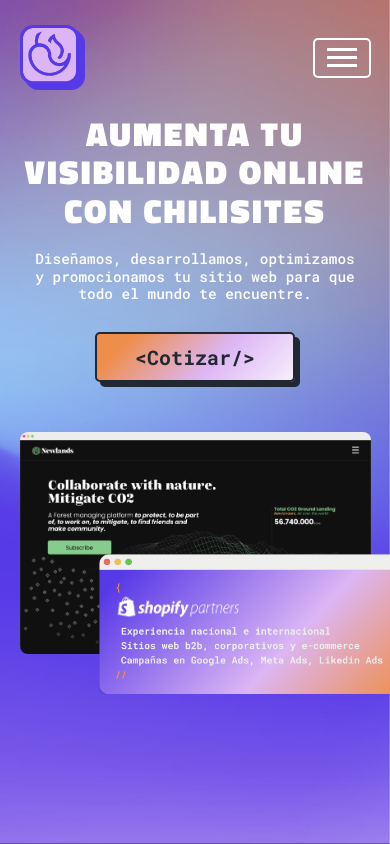
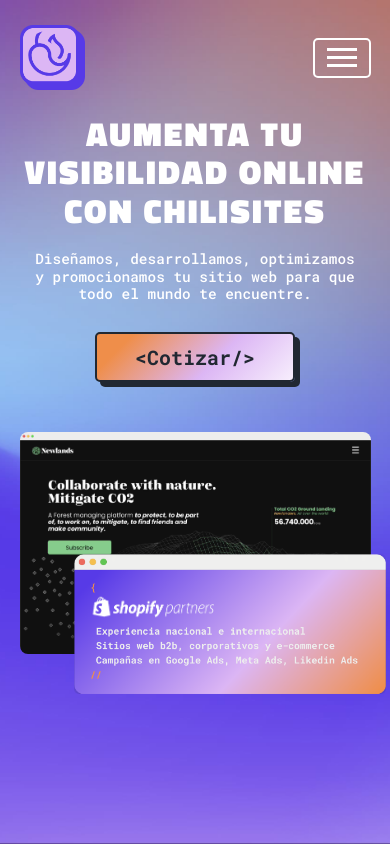
Before and after one commit to jrdelrio/chilisites-landing-2.0, a React (Create React App) app: page / in a window 390 px wide. Shown: the top 844 px of the page. Built offline with nearby package versions, Linux system fonts and the light colour scheme.

Commit message:
fixed shopify mockup horizontal position

```diff
--- a/src/components/MockupShopify.jsx
+++ b/src/components/MockupShopify.jsx
@@ -1,4 +1,4 @@
-import { forwardRef, useRef, useEffect } from "react";
+import { useState, forwardRef, useRef, useEffect } from "react";
 import { motion, useInView } from "motion/react";
 
 import mockup from "../img/mockups/shopify-partners-mockup.png"
@@ -6,15 +6,24 @@ import logo from "../img/mockups/shopify-partners-logo.png";
 
 import "../styles/mockup-shopify.scss";
 
+// Función para detectar si es un dispositivo móvil
+const isMobile = () => window.innerWidth <= 768;
+
 export const MockupShopify = forwardRef((props, ref) => {
     const shopifyRef = useRef(null);
-    const isInView = useInView(shopifyRef,
-        //  { once: true }
-        );
+    const isInView = useInView(shopifyRef);
+    const [mobile, setMobile] = useState(isMobile());
 
     useEffect(() => {
         console.log("shopify is in view: ", isInView)
     }, [isInView]);
+
+    useEffect(() => {
+        // const handleResize = () => setMobile(isMobile());
+        // window.addEventListener("resize", handleResize);
+        // return () => window.removeEventListener("resize", handleResize);
+        console.log("shopify is mobile: ", mobile)
+    }, []);
 
     return (
         <motion.article
@@ -23,7 +32,7 @@ export const MockupShopify = forwardRef((props, ref) => {
             initial={{opacity: 0, y: -40}}
             animate={{
                 opacity: isInView ? 1 : 0,
-                x: isInView ? 40 : -1100,
+                x: isInView ? (mobile ? 15 : 30) : -1100,
                 y: 40
             }}
             transition={{ duration: 0.5 }}
```
